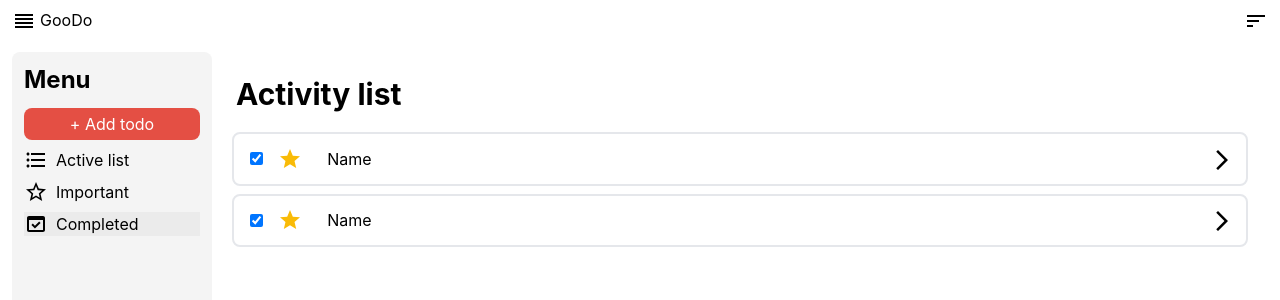
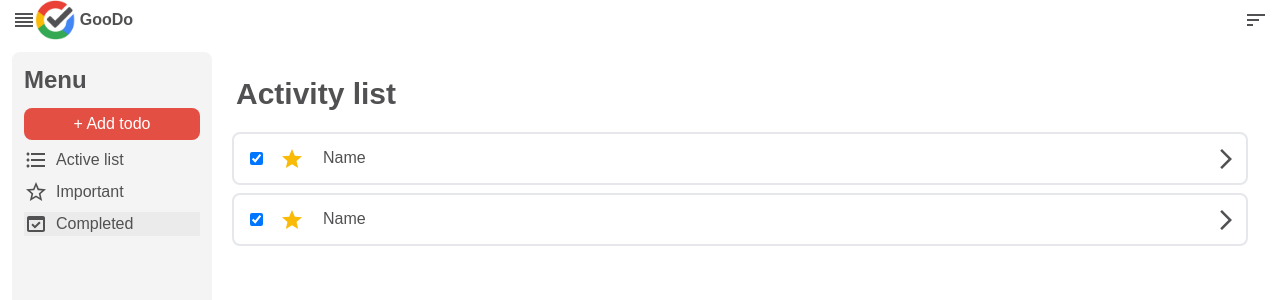
Before and after one commit to TaninDean/GDSC, a React (Create React App) app: page /completed in a window 1280 px wide. Shown: the top 300 px of the page. Built offline with nearby package versions, Linux system fonts and the light colour scheme.

Commit message:
feat: add font style and color

```diff
--- a/public/index.html
+++ b/public/index.html
@@ -4,7 +4,16 @@
     <meta charset="utf-8" />
     <link rel="icon" href="%PUBLIC_URL%/favicon.ico" />
     <meta name="viewport" content="width=device-width, initial-scale=1" />
-    <link rel="stylesheet" href="https://cdnjs.cloudflare.com/ajax/libs/font-awesome/4.7.0/css/font-awesome.min.css">
+    <link
+      rel="stylesheet"
+      href="https://cdnjs.cloudflare.com/ajax/libs/font-awesome/4.7.0/css/font-awesome.min.css"
+    />
+    <link rel="preconnect" href="https://fonts.googleapis.com" />
+    <link rel="preconnect" href="https://fonts.gstatic.com" crossorigin />
+    <link
+      href="https://fonts.googleapis.com/css2?family=Mitr:wght@300;400&family=Noto+Serif+Thai:wght@900&display=swap"
+      rel="stylesheet"
+    />
     <meta name="theme-color" content="#000000" />
     <meta
       name="description"
--- a/src/components/ActivityDetail.tsx
+++ b/src/components/ActivityDetail.tsx
@@ -58,7 +58,7 @@ const ActivityDetail = observer(({ todo, showDetail }: props) => {
       <div className='absolute top-1 right-1 cursor-pointer' onClick={() => { showDetail() }}>
         <CloseIcon style={{ fontSize: 20 }} />
       </div>
-      <div className="text-4xl w-full grid grid-cols-[80%,20%]">
+      <div className="text-4xl w-full grid grid-cols-[80%,20%] mt-4">
         <div>
           <input type="text" className="outline-none bg-[#F4F4F4]" ref={name} defaultValue={modification.open ? "New todo" : todo!.name} />
         </div>
--- a/src/components/Navbar.tsx
+++ b/src/components/Navbar.tsx
@@ -1,19 +1,20 @@
 import ReorderIcon from '@mui/icons-material/Reorder';
 import SortIcon from '@mui/icons-material/Sort';
-
+import logo from './logo.jpg'
 interface props {
     setShowNavbar: Function;
 }
 
-const Navbar = ({setShowNavbar}: props) => {
+const Navbar = ({ setShowNavbar }: props) => {
     return (
-        <div className="h-[5vh] items-center grid grid-cols-[10%,80%,10%] w-full bg-white">
+        <div className="h-[5vh] items-center grid grid-cols-[10%,80%,10%] w-full bg-white font-poppins text-[#515153]">
             <div className='ml-3 flex items-center'>
-                <div className='cursor-pointer' onClick={()=>{setShowNavbar()}}>
+                <div className='cursor-pointer' onClick={() => { setShowNavbar() }}>
                     <ReorderIcon />
                 </div>
-                <div className='ml-1 cursor-pointer'>
-                    GooDo
+                <div className='ml-1 cursor-pointer flex h-full items-center justify-center'>
+                    <img src={'/logo.jpg'} className="h-[5vh]" alt='logo'/>
+                    <p className='h-full ml-1 font-bold'> GooDo </p>
                 </div>
             </div>
             <div></div>
--- a/src/components/Task.tsx
+++ b/src/components/Task.tsx
@@ -35,9 +35,9 @@ const Task = ({ todo, showDetail, taskDetailSet }: props) => {
     }
     const [filled, setFilled] = useState<boolean>(todo!.favorited)
     return (
-        <div className="grid grid-cols-[2%,5%,88%,5%] border-2 rounded-lg p-3 m-2">
-            <div className='flex items-center ml-1'><input type="checkbox" defaultChecked={todo!.done} onChange={() => {clickHandler('done')}}/></div>
-            <div className='flex item-center justify-center mt-[0.05rem]' onClick={() => { setFilled(preFill => !preFill); clickHandler('fav')}}>
+        <div className="grid grid-cols-[1.75rem,1.31rem,88%,5%] border-2 rounded-lg p-3 m-2 gap-2">
+            <div className='flex items-center ml-1'><input type="checkbox" defaultChecked={todo!.done} onChange={() => { clickHandler('done') }} /></div>
+            <div className='flex item-center justify-center mt-[0.05rem]' onClick={() => { setFilled(preFill => !preFill); clickHandler('fav') }}>
                 {filled ? <StarIcon style={{ fill: '#F9BB07' }} /> : <StarBorderIcon />}
             </div>
             <div className="ml-3 flex items-center">{todo!.name}</div>
--- a/src/index.tsx
+++ b/src/index.tsx
@@ -21,7 +21,7 @@ const Index: React.FC = () => {
     <React.StrictMode>
       <Navbar setShowNavbar={setNavbar} />
       <ModificationStoresContext.Provider value={new ModificationStores()}>
-        <div className='relative flex p-3 h-[95vh] overflow-hidden'>
+        <div className='relative flex p-3 h-[95vh] overflow-hidden font-poppins text-[#515153]'>
           <div className={`transform transition-all duration-500 ease-out`}>
             <SideNavBar showNavbar={showNavbar}/>
           </div>
--- a/tailwind.config.js
+++ b/tailwind.config.js
@@ -2,7 +2,11 @@
 module.exports = {
   content: ["./src/**/*.{html,js,ts,tsx,jsx}"],
   theme: {
-    extend: {},
+    extend: {
+      fontFamily: {
+        'poppins': ['Poppins', 'sans-serif'],
+      },
+    },
   },
   plugins: [],
 }
```
Also changed, not shown: public/logo.jpg (added).
